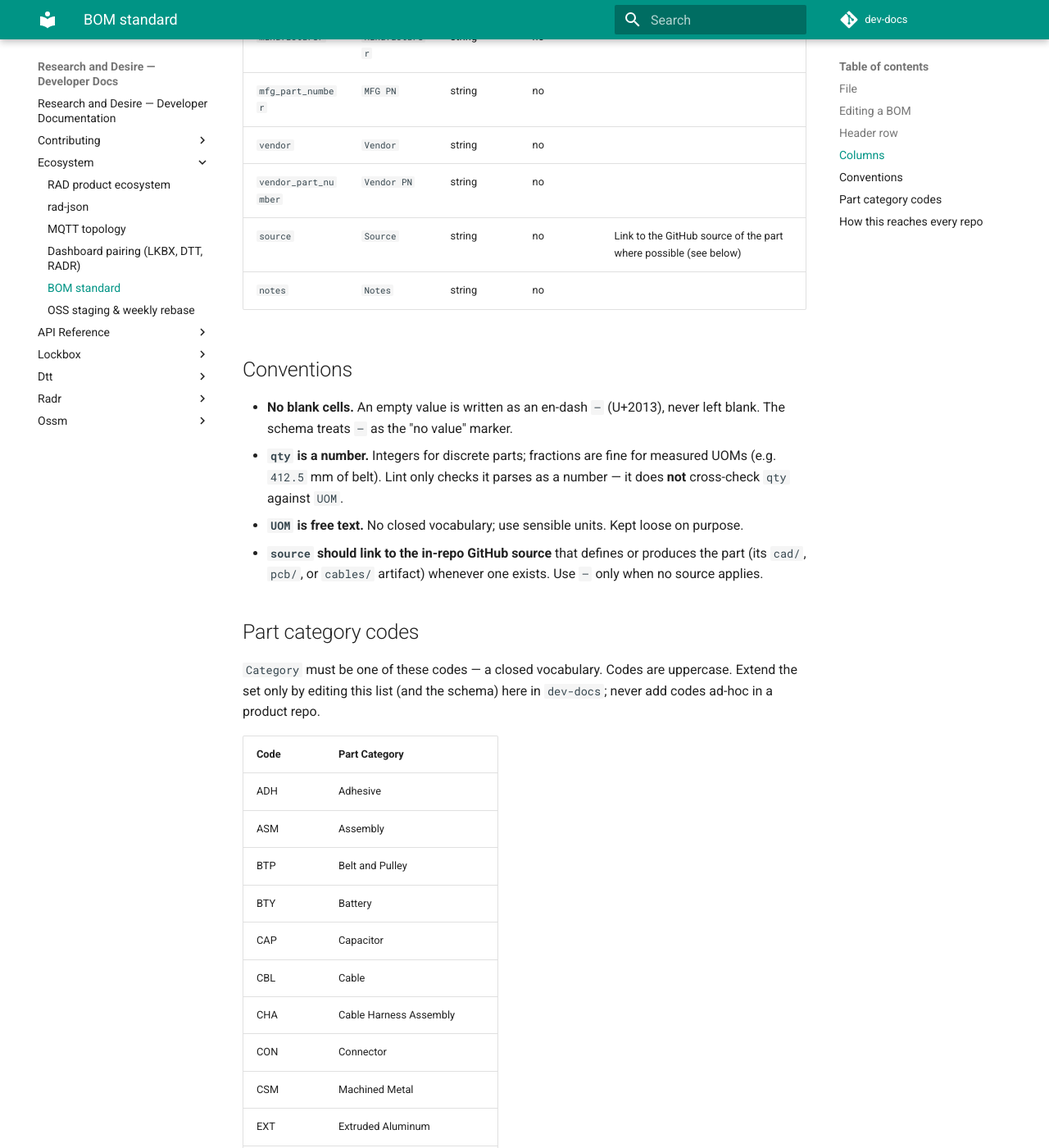
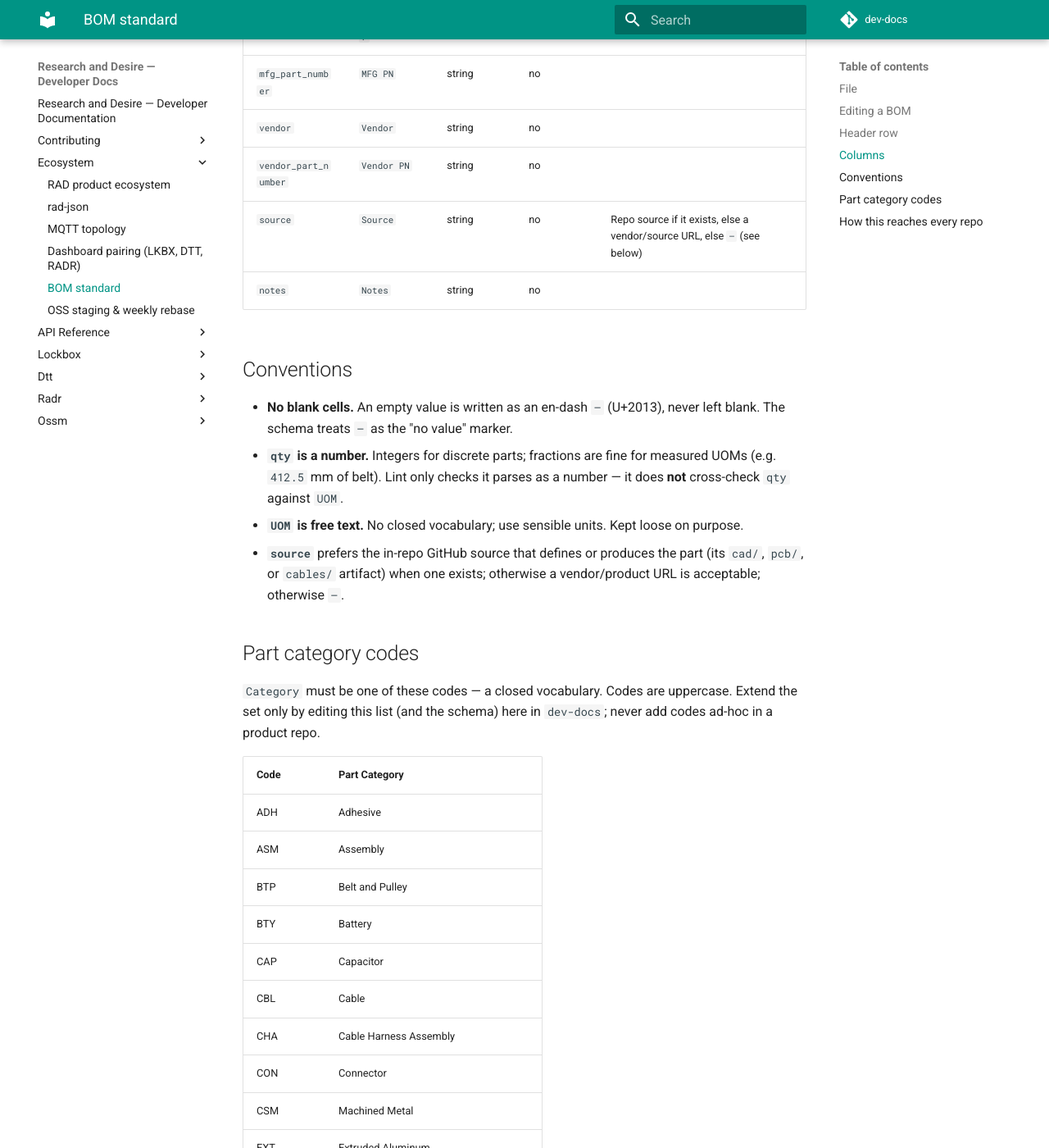
Before and after one commit to researchanddesire/dev-docs, an MkDocs documentation site: the page built from docs/meta/bom-standard.md, in a window 1280 px wide and 1400 px high, scrolled down 1469 px. Shown: the whole window at 82% size. Built offline with MkDocs 1.6.1 and Material for MkDocs 9.7.7, drawn with Linux system fonts in a browser that asks for light colours; comment, search, counter and statistics services are not loaded; some of the changed text lies outside the part shown.

Commit message:
BOM standard: add FDM (printed parts) category; allow vendor URL in source
Co-authored-by: Cursor <cursoragent@cursor.com>

```diff
--- a/docs/meta/bom-standard.md
+++ b/docs/meta/bom-standard.md
@@ -39,7 +39,7 @@ The schema tracks both the canonical **field name** (machine identifier) and the
 | `mfg_part_number`    | `MFG PN`      | string  | no       |                                                                       |
 | `vendor`             | `Vendor`      | string  | no       |                                                                       |
 | `vendor_part_number` | `Vendor PN`   | string  | no       |                                                                       |
-| `source`             | `Source`      | string  | no       | Link to the GitHub source of the part where possible (see below)      |
+| `source`             | `Source`      | string  | no       | Repo source if it exists, else a vendor/source URL, else `–` (see below) |
 | `notes`              | `Notes`       | string  | no       |                                                                       |
 
 ## Conventions
@@ -47,7 +47,7 @@ The schema tracks both the canonical **field name** (machine identifier) and the
 - **No blank cells.** An empty value is written as an en-dash `–` (U+2013), never left blank. The schema treats `–` as the "no value" marker.
 - **`qty` is a number.** Integers for discrete parts; fractions are fine for measured UOMs (e.g. `412.5` mm of belt). Lint only checks it parses as a number — it does **not** cross-check `qty` against `UOM`.
 - **`UOM` is free text.** No closed vocabulary; use sensible units. Kept loose on purpose.
-- **`source` should link to the in-repo GitHub source** that defines or produces the part (its `cad/`, `pcb/`, or `cables/` artifact) whenever one exists. Use `–` only when no source applies.
+- **`source`** prefers the in-repo GitHub source that defines or produces the part (its `cad/`, `pcb/`, or `cables/` artifact) when one exists; otherwise a vendor/product URL is acceptable; otherwise `–`.
 
 ## Part category codes
 
```
Also changed, not shown: other parts of docs/meta/bom-standard.md (+1 -0 lines), 1 other file.
